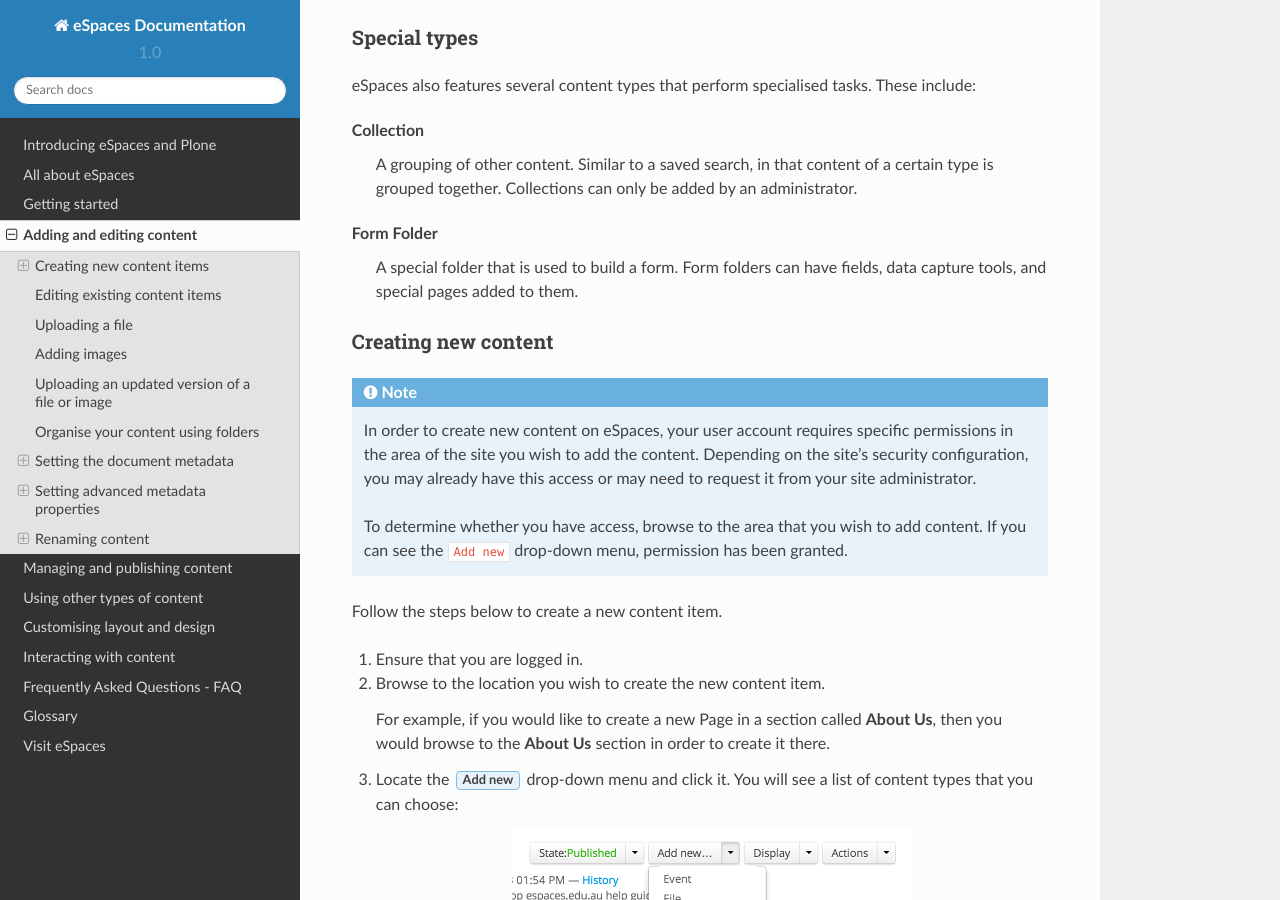
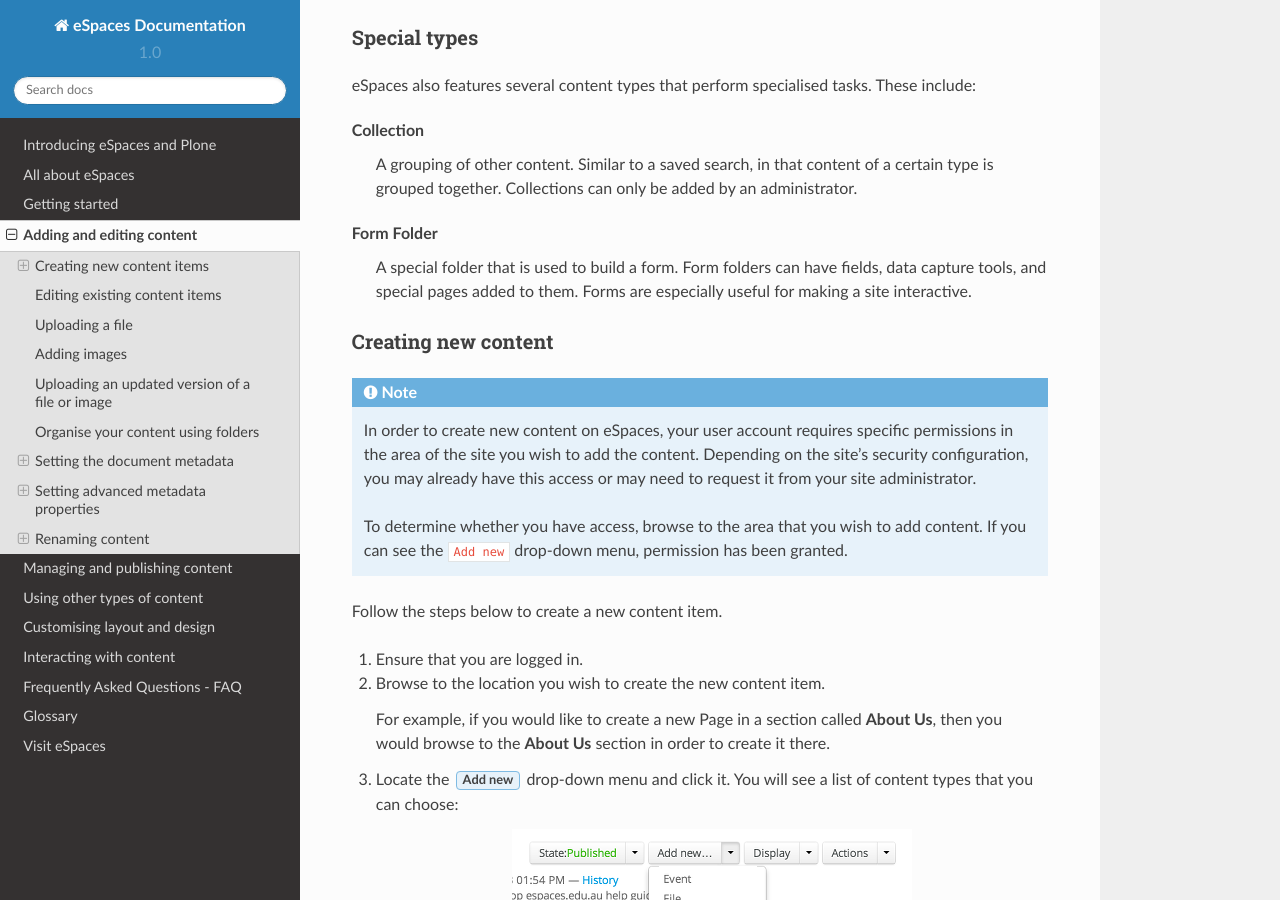
Before and after one commit to jcu-eresearch/plone-user-doc, a Sphinx documentation site: the page built from source/content-creation.rst, in a window 1280 px wide and 900 px high, scrolled down 1419 px. Built offline with Sphinx 7.4.7 and the Read the Docs theme 2.0.0, drawn with Linux system fonts in a browser that asks for light colours.

Commit message:
Update form info

```diff
--- a/source/content-creation.rst
+++ b/source/content-creation.rst
@@ -49,7 +49,8 @@
 
     Form Folder
         A special folder that is used to build a form. Form folders can have
-        fields, data capture tools, and special pages added to them.
+        fields, data capture tools, and special pages added to them.  Forms
+        are especially useful for making a site interactive.
 
 
 .. _creating-new-content:
```
